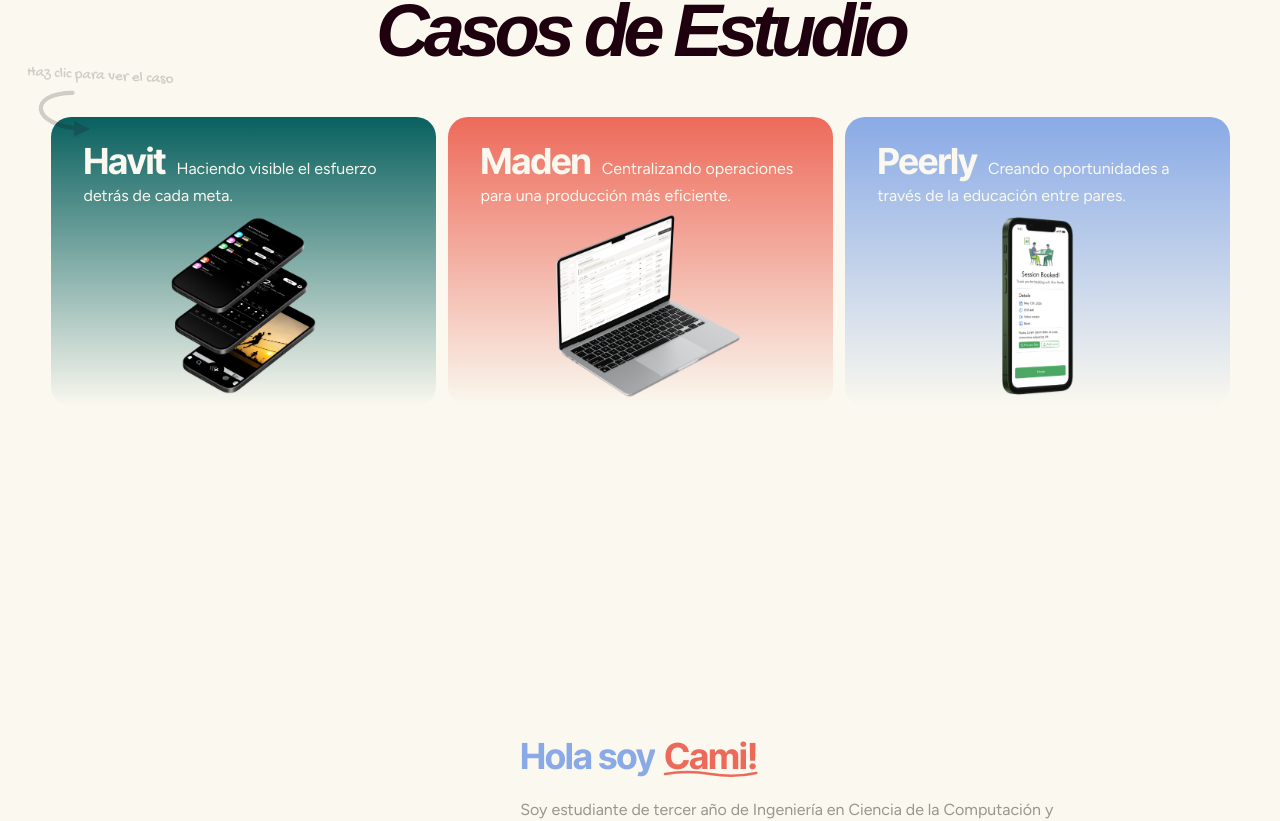
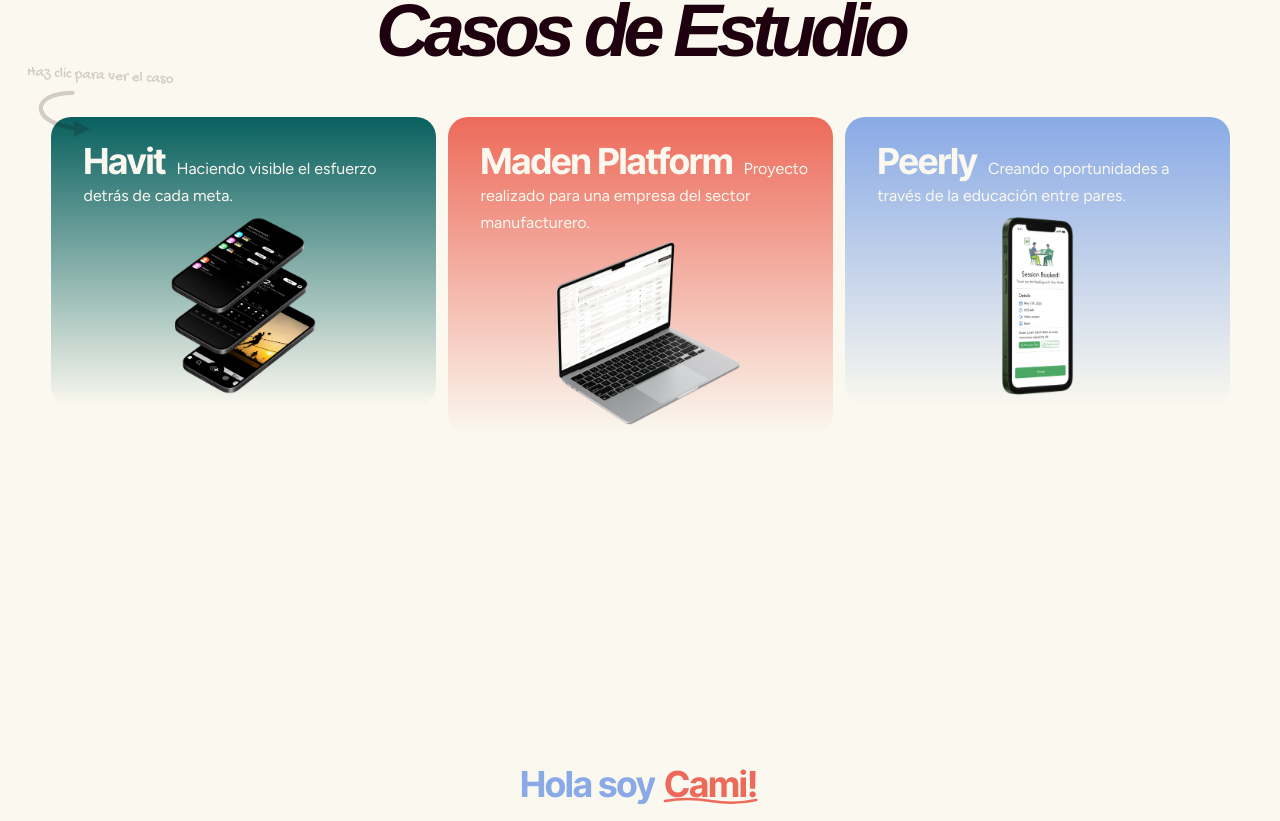
Before and after one commit to camsandvl/Portafolio, a React (Vite) app: page / in a window 1280 px wide. Shown: the part 872-1693 px from the top of the page. Built offline with nearby package versions, Linux system fonts and the light colour scheme; a web font is replaced by a local one.

Commit message:
tools update

```diff
--- a/src/components/CaseCard.jsx
+++ b/src/components/CaseCard.jsx
@@ -33,6 +33,7 @@ export default function CaseCard({ title, color = 'var(--dark)', description, im
           lineHeight: 1.1,
           color: 'var(--cream)',
           marginRight: '0.3em',
+          whiteSpace: 'nowrap',
         }}>
           {title}
         </span>
--- a/src/data/cases.js
+++ b/src/data/cases.js
@@ -5,12 +5,12 @@ export const CASES = [
     color: 'var(--teal)',
     image: './assets/cover-havit.png',
     logo: './assets/logo-teal.png',
-    label: 'Behavioral Design · UX/UI Design',
+    label: 'Behavioral Design · UX/UI Design · Frontend Development',
     description: 'Haciendo visible el esfuerzo detrás de cada meta.',
     meta: {
       team: '6 miembros',
-      timeline: '6 meses',
-      tools: 'Figma, Canva',
+      timeline: '6 meses · En curso',
+      tools: 'Figma, React Native',
       platform: 'Aplicación móvil',
     },
     sectionImages: {
@@ -79,16 +79,16 @@ export const CASES = [
   },
   {
     slug: 'maden',
-    title: 'Maden',
+    title: 'Maden Platform',
     color: 'var(--coral)',
     image: './assets/cover-maden.png',
     logo: './assets/logo-coral.png',
-    label: 'Product Design · Workflow Optimization',
-    description: 'Centralizando operaciones para una producción más eficiente.',
+    label: 'Product Design · Workflow Optimization · Frontend Development',
+    description: 'Proyecto realizado para una empresa del sector manufacturero.',
     meta: {
       team: '3 miembros',
       timeline: '3 meses · En curso',
-      tools: 'Figma, Claude Design',
+      tools: 'Figma, Claude Design, Next.js',
       platform: 'Sistema web',
     },
     sectionTitles: {
@@ -101,7 +101,7 @@ export const CASES = [
     sections: {
       problem: [
         { type: 'table', rows: [
-          ['Proyecto', 'Maden es una plataforma interna diseñada para digitalizar y optimizar procesos operativos dentro de una empresa manufacturera.'],
+          ['Proyecto', 'Este proyecto consistió en el diseño de una plataforma interna enfocada en optimizar procesos operativos y transformar flujos complejos en una experiencia clara y eficiente para distintos tipos de usuario.'],
           ['Reto de producto', '¿Cómo transformar procesos complejos y dependientes de múltiples áreas en una experiencia clara, eficiente y adaptada a distintos tipos de usuarios?'],
           ['Mi rol', 'Definí la arquitectura del producto, los flujos de usuario, la estructura de información y las decisiones de experiencia. Para acelerar la exploración visual utilicé IA como apoyo en el diseño de interfaces.'],
         ]},
```
